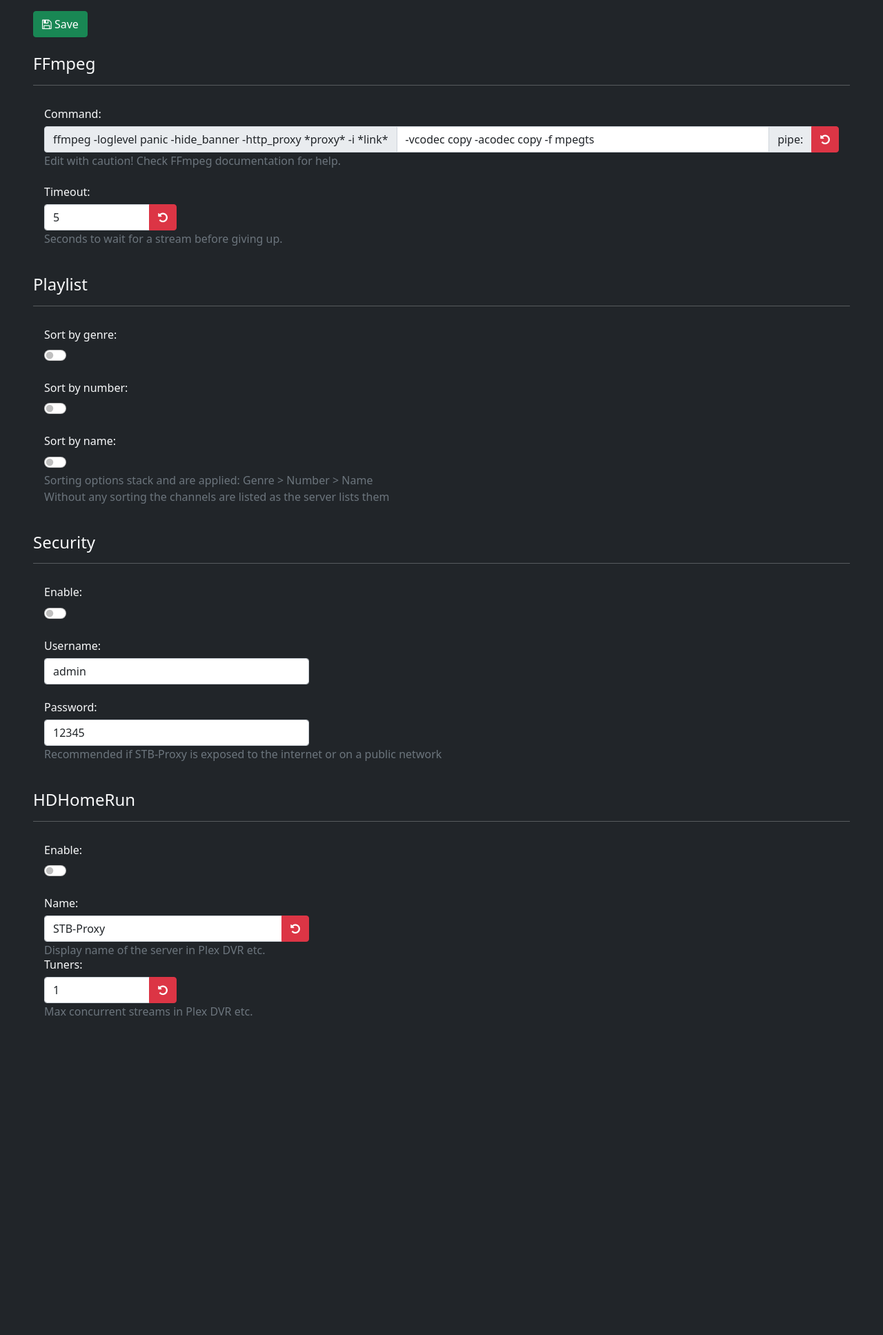
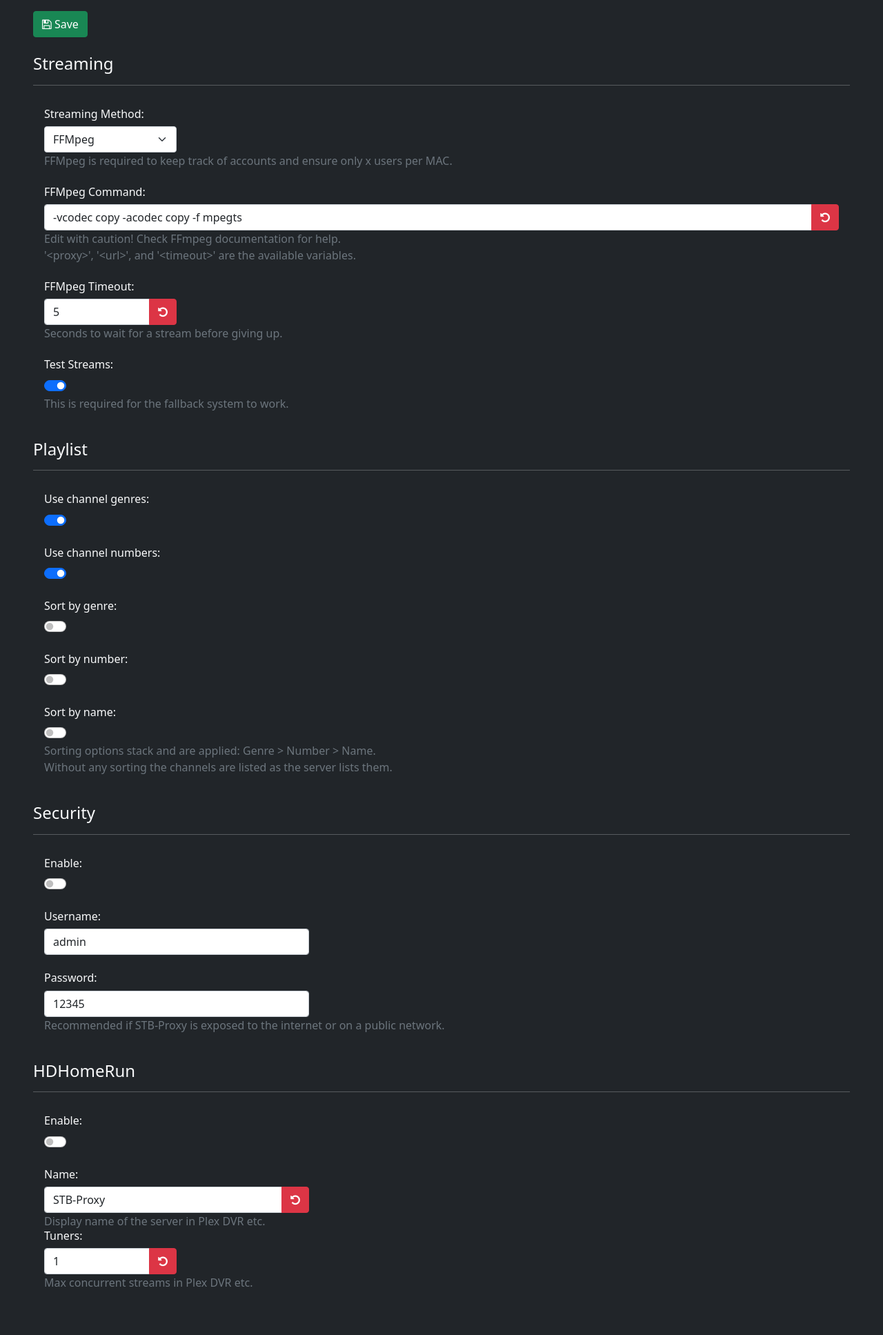
Before and after one commit to Chris230291/STB-Proxy, a Flask app: page /settings in a window 1280 px wide. Shown: the part 104-2039 px from the top of the page at 69% size. Before the commit the page ends 1576 px from the top, so only its background shows below. Run offline with Flask 2, Linux system fonts and the light colour scheme; some libraries are stand-ins or nearby versions.

Commit message:
Update
- clean up some code
- added option to do a simple redirect instead of using ffmpeg
- added option to not test streams to allow for faster channel loads
- added options to include/exclude genres and channel numbers from the playlist
- made ffmpeg command more customizable

```diff
--- a/app.py
+++ b/app.py
@@ -60,7 +60,7 @@ def getConfig():
         with open(configFile) as f:
             data = json.load(f)
     except:
-        logger.warning("No exiting config found. Creating a new one")
+        logger.warning("No existing config found. Creating a new one")
         data = {}
 
     data.setdefault("portals", {})
@@ -69,8 +69,12 @@ def getConfig():
     data["settings"].setdefault("sort playlist by channel genre", "false")
     data["settings"].setdefault("sort playlist by channel name", "false")
     data["settings"].setdefault("sort playlist by channel number", "false")
+    data["settings"].setdefault("use channel genres", "true")
+    data["settings"].setdefault("use channel numbers", "true")
+    data["settings"].setdefault("stream method", "ffmpeg")
     data["settings"].setdefault("ffmpeg command", "-vcodec copy -acodec copy -f mpegts")
     data["settings"].setdefault("ffprobe timeout", "5")
+    data["settings"].setdefault("test streams", "true")
     data["settings"].setdefault("enable hdhr", "false")
     data["settings"].setdefault("hdhr name", "STB-Proxy")
     data["settings"].setdefault("hdhr id", uuid.uuid4().hex)
@@ -83,14 +87,6 @@ def getConfig():
     for portal in portals:
         portals[portal].setdefault("name", "")
         portals[portal].setdefault("url", "")
-        # convert old format
-        mac = portals[portal].get("mac")
-        if mac:
-            expiry = portals[portal].get("expires", "Unknown")
-            portals[portal].setdefault("macs", {mac: expiry})
-            portals[portal].pop("mac")
-            portals[portal].pop("expires")
-        ####################
         portals[portal].setdefault("macs", [])
         portals[portal].setdefault("streams per mac", 1),
         portals[portal].setdefault("proxy", "")
@@ -112,13 +108,9 @@ def getPortals():
 
 
 def savePortals(portals):
-    global config
-
     with open(configFile, "w") as f:
         config["portals"] = portals
         json.dump(config, f, indent=4)
-
-    config = getConfig()
 
 
 def getSettings():
@@ -126,13 +118,9 @@ def getSettings():
 
 
 def saveSettings(settings):
-    global config
-
     with open(configFile, "w") as f:
         config["settings"] = settings
         json.dump(config, f, indent=4)
-
-    config = getConfig()
 
 
 def authorise(f):
@@ -189,20 +177,20 @@ def portalsAdd():
     for mac in macs:
         try:
             token = stb.getToken(url, mac, proxy)
-            expiry = stb.getExpires(url, mac, token, proxy)
-            if stb.getAllChannels(url, mac, token, proxy):
-                working[mac] = expiry
-                logger.info(
-                    "Successfully tested MAC({}) for Portal({})".format(mac, name)
-                )
-                flash(
-                    "Successfully tested MAC({}) for Portal({})".format(mac, name),
-                    "success",
-                )
+            if token:
+                if stb.getProfile(url, mac, token, proxy)["status"] == 0:
+                    expiry = stb.getExpires(url, mac, token, proxy)
+                    working[mac] = expiry
+                    logger.info(
+                        "Successfully tested MAC({}) for Portal({})".format(mac, name)
+                    )
+                    flash(
+                        "Successfully tested MAC({}) for Portal({})".format(mac, name),
+                        "success",
+                    )
         except:
             logger.error("Error testing MAC({}) for Portal({})".format(mac, name))
             flash("Error testing MAC({}) for Portal({})".format(mac, name), "danger")
-            pass
     if len(working) > 0:
         portals[id] = {
             "name": name,
@@ -239,20 +227,20 @@ def portalUpdate():
     for mac in macs:
         try:
             token = stb.getToken(url, mac, proxy)
-            expiry = stb.getExpires(url, mac, token, proxy)
-            if stb.getAllChannels(url, mac, token, proxy):
-                working[mac] = expiry
-                logger.info(
-                    "Successfully tested MAC({}) for Portal({})".format(mac, name)
-                )
-                flash(
-                    "Successfully tested MAC({}) for Portal({})".format(mac, name),
-                    "success",
-                )
+            if token:
+                if stb.getProfile(url, mac, token, proxy)["status"] == 0:
+                    expiry = stb.getExpires(url, mac, token, proxy)
+                    working[mac] = expiry
+                    logger.info(
+                        "Successfully tested MAC({}) for Portal({})".format(mac, name)
+                    )
+                    flash(
+                        "Successfully tested MAC({}) for Portal({})".format(mac, name),
+                        "success",
+                    )
         except:
             logger.error("Error testing MAC({}) for Portal({})".format(mac, name))
             flash("Error testing MAC({}) for Portal({})".format(mac, name), "danger")
-            pass
     if len(working) > 0:
         portals[id]["name"] = name
         portals[id]["url"] = url
@@ -305,6 +293,7 @@ def editor():
             for mac in macs:
                 try:
                     token = stb.getToken(url, mac, proxy)
+                    stb.getProfile(url, mac, token, proxy)
                     allChannels = stb.getAllChannels(url, mac, token, proxy)
                     genres = stb.getGenreNames(url, mac, token, proxy)
                     break
@@ -389,7 +378,6 @@ def editorSave():
         if enabled:
             portals[portal]["enabled channels"].append(channelId)
         else:
-            # portals[portal]["enabled channels"].remove(channelId)
             portals[portal]["enabled channels"] = list(
                 filter((channelId).__ne__, portals[portal]["enabled channels"])
             )
@@ -475,31 +463,27 @@ def settings():
 @app.route("/settings/save", methods=["POST"])
 @authorise
 def save():
-    ffmpeg = request.form["ffmpeg command"]
-    ffprobe = request.form["ffprobe timeout"]
-    enableHdhr = request.form["enable hdhr"]
-    hdhrName = request.form["hdhr name"]
-    hdhrTuners = request.form["hdhr tuners"]
-    enableSecurity = request.form["enable security"]
-    username = request.form["username"]
-    password = request.form["password"]
-    id = getSettings()["hdhr id"]
-    sortGenre = request.form["sort playlist by channel genre"]
-    sortName = request.form["sort playlist by channel name"]
-    sortNumber = request.form["sort playlist by channel number"]
     settings = {
-        "ffmpeg command": ffmpeg,
-        "ffprobe timeout": ffprobe,
-        "enable hdhr": enableHdhr,
-        "hdhr name": hdhrName,
-        "hdhr tuners": hdhrTuners,
-        "enable security": enableSecurity,
-        "username": username,
-        "password": password,
-        "hdhr id": id,
-        "sort playlist by channel genre": sortGenre,
-        "sort playlist by channel name": sortName,
-        "sort playlist by channel number": sortNumber,
+        "stream method": request.form["stream method"],
+        "ffmpeg command": request.form["ffmpeg command"],
+        "ffprobe timeout": request.form["ffprobe timeout"],
+        "test streams": request.form["test streams"],
+        "enable hdhr": request.form["enable hdhr"],
+        "hdhr name": request.form["hdhr name"],
+        "hdhr tuners": request.form["hdhr tuners"],
+        "enable security": request.form["enable security"],
+        "username": request.form["username"],
+        "password": request.form["password"],
+        "hdhr id": getSettings()["hdhr id"],
+        "use channel numbers": request.form["use channel numbers"],
+        "use channel genres": request.form["use channel genres"],
+        "sort playlist by channel genre": request.form[
+            "sort playlist by channel genre"
+        ],
+        "sort playlist by channel name": request.form["sort playlist by channel name"],
+        "sort playlist by channel number": request.form[
+            "sort playlist by channel number"
+        ],
     }
     saveSettings(settings)
     logger.info("Settings saved!")
@@ -527,6 +511,7 @@ def playlist():
             for mac in macs:
                 try:
                     token = stb.getToken(url, mac, proxy)
+                    stb.getProfile(url, mac, token, proxy)
                     allChannels = stb.getAllChannels(url, mac, token, proxy)
                     genres = stb.getGenreNames(url, mac, token, proxy)
                     break
@@ -555,10 +540,18 @@ def playlist():
                             "#EXTINF:-1"
                             + ' tvg-id="'
                             + epgId
-                            + '" tvg-chno="'
-                            + channelNumber
-                            + '" group-title="'
-                            + genre
+                            + (
+                                '" tvg-chno="' + channelNumber
+                                if getSettings().get("use channel numbers", "true")
+                                == "true"
+                                else ""
+                            )
+                            + (
+                                '" group-title="' + genre
+                                if getSettings().get("use channel genres", "true")
+                                == "true"
+                                else ""
+                            )
                             + '",'
                             + channelName
                             + "\n"
@@ -574,10 +567,12 @@ def playlist():
 
     if getSettings().get("sort playlist by channel name", "true") == "true":
         channels.sort(key=lambda k: k.split(",")[1].split("\n")[0])
-    if getSettings().get("sort playlist by channel number", "false") == "true":
-        channels.sort(key=lambda k: k.split('tvg-chno="')[1].split('"')[0])
-    if getSettings().get("sort playlist by channel genre", "false") == "true":
-        channels.sort(key=lambda k: k.split('group-title="')[1].split('"')[0])
+    if getSettings().get("use channel numbers", "true") == "true":
+        if getSettings().get("sort playlist by channel number", "false") == "true":
+            channels.sort(key=lambda k: k.split('tvg-chno="')[1].split('"')[0])
+    if getSettings().get("use channel genres", "true") == "true":
+        if getSettings().get("sort playlist by channel genre", "false") == "true":
+            channels.sort(key=lambda k: k.split('group-title="')[1].split('"')[0])
 
     playlist = "#EXTM3U \n"
     playlist = playlist + "\n".join(channels)
@@ -603,6 +598,7 @@ def xmltv():
             for mac in macs:
                 try:
                     token = stb.getToken(url, mac, proxy)
+                    stb.getProfile(url, mac, token, proxy)
                     allChannels = stb.getAllChannels(url, mac, token, proxy)
                     epg = stb.getEpg(url, mac, token, 24, proxy)
                     break
@@ -694,10 +690,6 @@ def channel(portalId, channelId):
             )
             logger.info("Unoccupied Portal({}):MAC({})".format(portalId, mac))
 
-        if proxy:
-            ffmpegcmd.insert(1, "-http_proxy")
-            ffmpegcmd.insert(2, proxy)
-
         try:
             startTime = datetime.now(timezone.utc).timestamp()
             occupy()
@@ -705,10 +697,10 @@ def channel(portalId, channelId):
                 ffmpegcmd,
                 stdin=subprocess.DEVNULL,
                 stdout=subprocess.PIPE,
-                stderr=subprocess.PIPE,
-            ) as ffmpeg_sb:
+                stderr=subprocess.DEVNULL,
+            ) as ffmpeg_sp:
                 while True:
-                    chunk = ffmpeg_sb.stdout.read(1024)
+                    chunk = ffmpeg_sp.stdout.read(1024)
                     if len(chunk) == 0:
                         break
                     yield chunk
@@ -716,7 +708,7 @@ def channel(portalId, channelId):
             pass
         finally:
             unoccupy()
-            ffmpeg_sb.kill()
+            ffmpeg_sp.kill()
 
     def testStream():
         timeout = int(getSettings()["ffprobe timeout"]) * int(1000000)
@@ -741,7 +733,6 @@ def channel(portalId, channelId):
     def getFallback():
         portals = getPortals()
         for portal in portals:
-            fPortalId = portal
             fallbackChannels = portals[portal]["fallback channels"]
             if channelName in fallbackChannels.values():
                 url = portals[portal].get("url")
@@ -753,6 +744,7 @@ def channel(portalId, channelId):
                             if v == channelName:
                                 try:
                                     token = stb.getToken(url, mac, proxy)
+                                    stb.getProfile(url, mac, token, proxy)
                                     channels = stb.getAllChannels(
                                         url, mac, token, proxy
                                     )
@@ -806,9 +798,10 @@ def channel(portalId, channelId):
         "IP({}) requested Portal({}):Channel({})".format(ip, portalId, channelId)
     )
 
-    link = None
     freeMac = False
     channels = False
+    cmd = None
+    link = None
 
     for mac in macs:
         if streamsPerMac == 0 or isMacFree():
@@ -817,6 +810,7 @@ def channel(portalId, channelId):
             )
             try:
                 token = stb.getToken(url, mac, proxy)
+                stb.getProfile(url, mac, token, proxy)
                 channels = stb.getAllChannels(url, mac, token, proxy)
                 freeMac = True
                 break
@@ -829,7 +823,6 @@ def channel(portalId, channelId):
                 channels = None
 
     if channels:
-        cmd = None
         for c in channels:
             if str(c["id"]) == channelId:
                 channelName = portal["custom channel names"].get(channelId)
@@ -838,63 +831,77 @@ def channel(portalId, channelId):
                 cmd = c["cmd"]
                 break
 
-        if cmd:
-            if "http://localhost/" in cmd:
-                link = stb.getLink(url, mac, token, cmd, proxy)
+    if cmd:
+        if "http://localhost/" in cmd:
+            link = stb.getLink(url, mac, token, cmd, proxy)
+        else:
+            link = cmd.split(" ")[1]
+
+    if link:
+        if getSettings().get("test streams", "true") == "false" or testStream():
+            if web:
+                ffmpegcmd = [
+                    "ffmpeg",
+                    "-loglevel",
+                    "panic",
+                    "-hide_banner",
+                    "-i",
+                    link,
+                    "-vcodec",
+                    "copy",
+                    "-f",
+                    "mp4",
+                    "-movflags",
+                    "frag_keyframe+empty_moov",
+                    "pipe:",
+                ]
+                if proxy:
+                    ffmpegcmd.insert(1, "-http_proxy")
+                    ffmpegcmd.insert(2, proxy)
+                return Response(streamData())
+
             else:
-                link = cmd.split(" ")[1]
+                if getSettings().get("stream method", "ffmpeg") == "ffmpeg":
+                    ffmpegcmd = ffmpegcmd = str(getSettings()["ffmpeg command"])
+                    ffmpegcmd = ffmpegcmd.replace("<url>", link)
+                    ffmpegcmd = ffmpegcmd.replace(
+                        "<timeout>", str(int(getSettings()["ffprobe timeout"]) * int(1000000))
+                    )
+                    if proxy:
+                        ffmpegcmd = ffmpegcmd.replace("<proxy>", proxy)
+                    else:
+                        ffmpegcmd = ffmpegcmd.replace("-http_proxy <proxy>", "")
+                    " ".join(ffmpegcmd.split())  # cleans up multiple whitespaces
+                    ffmpegcmd = ffmpegcmd.split()
+                    return Response(streamData())
+                else:
+                    logger.info("Redirect sent")
+                    return redirect(link)
 
-            if testStream():
-                if web:
-                    ffmpegcmd = [
-                        "ffmpeg",
-                        "-loglevel",
-                        "panic",
-                        "-hide_banner",
-                        "-i",
-                        link,
-                        "-vcodec",
-                        "copy",
-                        "-f",
-                        "mp4",
-                        "-movflags",
-                        "frag_keyframe+empty_moov",
-                        "pipe:",
-                    ]
+        elif not web:
+            logger.info(
+                "Portal({}):Channel({}) is not working. Looking for fallbacks...".format(
+                    portalId, channelId
+                )
+            )
+            link = getFallback()
+            if link:
+                ffmpegcmd = [
+                    "ffmpeg",
+                    "-loglevel",
+                    "panic",
+                    "-hide_banner",
+                    "-i",
+                    link,
+                ]
+                ffmpegcmd.extend(getSettings()["ffmpeg command"].split())
+                ffmpegcmd.append("pipe:")
+
+                if getSettings().get("stream method", "ffmpeg") == "ffmpeg":
                     return Response(streamData())
-
                 else:
-                    ffmpegcmd = [
-                        "ffmpeg",
-                        "-loglevel",
-                        "panic",
-                        "-hide_banner",
-                        "-i",
-                        link,
-                    ]
-                    ffmpegcmd.extend(getSettings()["ffmpeg command"].split())
-                    ffmpegcmd.append("pipe:")
-                    return Response(streamData())
-
-            elif not web:
-                logger.info(
-                    "Portal({}):Channel({}) is not working. Looking for fallbacks...".format(
-                        portalId, channelId
-                    )
-                )
-                link = getFallback()
-                if link:
-                    ffmpegcmd = [
-                        "ffmpeg",
-                        "-loglevel",
-                        "panic",
-                        "-hide_banner",
-                        "-i",
-                        link,
-                    ]
-                    ffmpegcmd.extend(getSettings()["ffmpeg command"].split())
-                    ffmpegcmd.append("pipe:")
-                    return Response(streamData())
+                    logger.info("Redirect sent")
+                    return redirect(link)
 
     if freeMac:
         logger.info(
@@ -1008,6 +1015,7 @@ def lineup():
             for mac in macs:
                 try:
                     token = stb.getToken(url, mac, proxy)
+                    stb.getProfile(url, mac, token, proxy)
                     allChannels = stb.getAllChannels(url, mac, token, proxy)
                     break
                 except:
@@ -1044,4 +1052,5 @@ def lineup():
 
 if __name__ == "__main__":
     config = getConfig()
+    # waitress.serve(app, port=8001, _quiet=True)
     app.run(host="0.0.0.0", port=8001, debug=debug)
--- a/templates/base.html
+++ b/templates/base.html
@@ -1,5 +1,7 @@
 <!DOCTYPE html>
 <html>
+
+<meta name="viewport" content="width=device-width, initial-scale=1.0">
 
 <head>
     <title>STB Proxy</title>
--- a/templates/settings.html
+++ b/templates/settings.html
@@ -9,6 +9,11 @@
     <br>
 
     <form id="save" action="/settings/save" method="post"></form>
+    <input form="save" type="text" name="test streams" id="test streams" value="{{ settings['test streams'] }}" hidden>
+    <input form="save" type="text" name="use channel numbers" id="use channel numbers"
+        value="{{ settings['use channel numbers'] }}" hidden>
+    <input form="save" type="text" name="use channel genres" id="use channel genres"
+        value="{{ settings['use channel genres'] }}" hidden>
     <input form="save" type="text" name="sort playlist by channel genre" id="sort playlist by channel genre"
         value="{{ settings['sort playlist by channel genre'] }}" hidden>
     <input form="save" type="text" name="sort playlist by channel number" id="sort playlist by channel number"
@@ -19,26 +24,34 @@
     <input form="save" type="text" name="enable security" id="enable security" value="{{ settings['enable security'] }}"
         hidden>
 
-    <h4>FFmpeg</h4>
+    <h4>Streaming</h4>
     <hr>
     <div class="p-sm-3">
-        <h6>Command:</h6>
+        <h6>Streaming Method:</h6>
+        <div class="col-md-2">
+            <select class="form-select" title="Update Time" form="save" id="stream method" name="stream method"
+                required>
+                <option {{ "selected" if settings['stream method']=="ffmpeg" }} value="ffmpeg">FFMpeg</option>
+                <option {{ "selected" if settings['stream method']=="redirect" }} value="redirect">Redirect</option>
+            </select>
+        </div>
+        <span class="text-muted">FFMpeg is required to keep track of accounts and ensure only x users per MAC.</span>
+        <br>
+        <br>
+        <h6>FFMpeg Command:</h6>
         <div class="col-md-12">
             <div class="input-group flex-nowrap">
-                <span class="input-group-text">ffmpeg -loglevel panic -hide_banner -http_proxy *proxy* -i
-                    *link*</span>
                 <input form="save" type="text" name="ffmpeg command" id="ffmpeg command" class="form-control"
                     value="{{ settings['ffmpeg command'] }}" required>
-                <span class="input-group-text">pipe:</span>
                 <button class="btn btn-danger btn-block" title="Reset"><i class="fa fa-undo"
                         onclick="resetDefault(this)" data-input="ffmpeg command"
-                        data-default="-vcodec copy -acodec copy -f mpegts"></i></button>
+                        data-default="ffmpeg -loglevel panic -hide_banner -http_proxy <proxy> -timeout <timeout> -i <url> -vcodec copy -acodec copy -f mpegts pipe:"></i></button>
             </div>
         </div>
-        <span class="text-muted">Edit with caution! Check FFmpeg documentation for help.</span>
+        <span class="text-muted">Edit with caution! Check FFmpeg documentation for help.<br>'&lt;proxy&gt;', '&lt;url&gt;', and '&lt;timeout&gt;' are the available variables.</span>
         <br>
         <br>
-        <h6>Timeout:</h6>
+        <h6>FFMpeg Timeout:</h6>
         <div class="col-md-2">
             <div class="input-group flex-nowrap">
                 <input form="save" type="number" name="ffprobe timeout" id="ffprobe timeout" class="form-control"
@@ -48,6 +61,16 @@
             </div>
         </div>
         <span class="text-muted">Seconds to wait for a stream before giving up.</span>
+        <br>
+        <br>
+        <h6>Test Streams:</h6>
+        <div class="col-md-2">
+            <div class="form-check form-switch">
+                <input type="checkbox" class="checkbox form-check-input" onchange="enable(this)" {{ "checked" if
+                    settings['test streams']=='true' }} data-input="test streams">
+            </div>
+        </div>
+        <span class="text-muted">This is required for the fallback system to work.</span>
     </div>
 
     <br>
@@ -55,8 +78,19 @@
     <h4>Playlist</h4>
     <hr>
     <div class="p-sm-3">
+        <h6>Use channel genres:</h6>
+        <div class="form-check form-switch">
+            <input type="checkbox" class="checkbox form-check-input" onchange="enable(this)" {{ "checked" if
+                settings['use channel genres']=='true' }} data-input="use channel genres">
+        </div>
+        <br>
+        <h6>Use channel numbers:</h6>
+        <div class="form-check form-switch">
+            <input type="checkbox" class="checkbox form-check-input" onchange="enable(this)" {{ "checked" if
+                settings['use channel numbers']=='true' }} data-input="use channel numbers">
+        </div>
+        <br>
         <h6>Sort by genre:</h6>
-        <div class="col-md-12">
         <div class="form-check form-switch">
             <input type="checkbox" class="checkbox form-check-input" onchange="enable(this)" {{ "checked" if
                 settings['sort playlist by channel genre']=='true' }} data-input="sort playlist by channel genre">
@@ -73,9 +107,8 @@
             <input type="checkbox" class="checkbox form-check-input" onchange="enable(this)" {{ "checked" if
                 settings['sort playlist by channel name']=='true' }} data-input="sort playlist by channel name">
         </div>
-        </div>
-        <span class="text-muted">Sorting options stack and are applied: Genre > Number > Name<br>Without any sorting the
-            channels are listed as the server lists them</span>
+        <span class="text-muted">Sorting options stack and are applied: Genre > Number > Name.<br>Without any sorting
+            the channels are listed as the server lists them.</span>
     </div>
 
     <br>
@@ -100,7 +133,7 @@
             <input form="save" type="text" name="password" id="password" class="form-control"
                 value="{{ settings['password'] }}" title="Password" required>
         </div>
-        <span class="text-muted">Recommended if STB-Proxy is exposed to the internet or on a public network</span>
+        <span class="text-muted">Recommended if STB-Proxy is exposed to the internet or on a public network.</span>
     </div>
 
     <br>
```
Also changed, not shown: stb.py (+20 -137 lines), 1 other file. Lines whose indentation alone changed are shown as unchanged.
